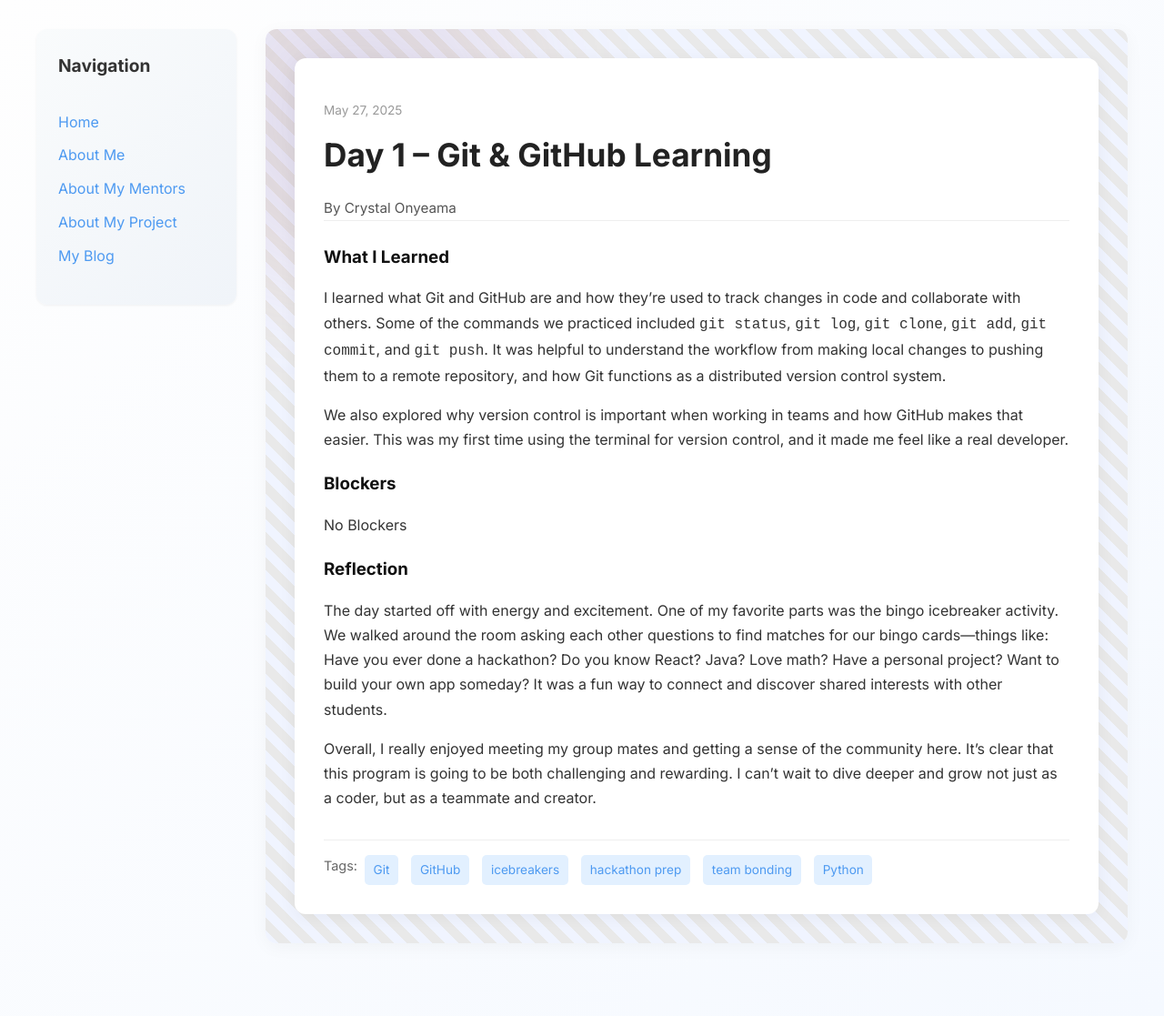
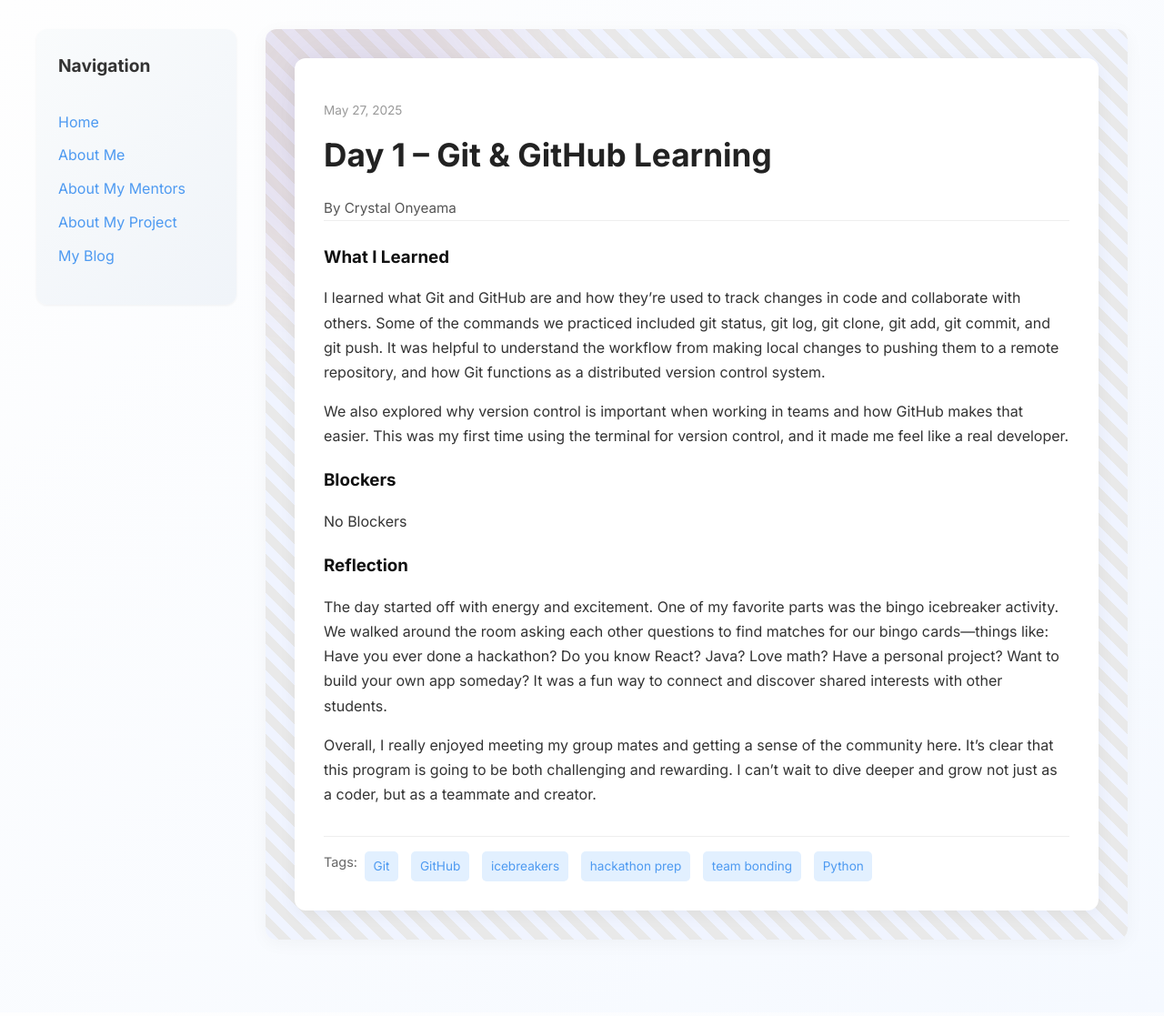
Before and after one commit to crystalonyeama/crystalonyeama.github.io, a Jekyll site: the page built from _posts/2025-05-27-day-1.md, in a window 1280 px wide. Shown: the whole page at 91% size. Built offline with Jekyll 4.4.1, drawn with Linux system fonts in a browser that asks for light colours.

Commit message:
Update 2025-05-27-day-1.md

```diff
--- a/_posts/2025-05-27-day-1.md
+++ b/_posts/2025-05-27-day-1.md
@@ -7,7 +7,7 @@ permalink: /day1.html
 tags: ["Git", "GitHub", "icebreakers", "hackathon prep", "team bonding", "Python"]
 
 what_i_learned: |
-  I learned what Git and GitHub are and how they’re used to track changes in code and collaborate with others. Some of the commands we practiced included `git status`, `git log`, `git clone`, `git add`, `git commit`, and `git push`. It was helpful to understand the workflow from making local changes to pushing them to a remote repository, and how Git functions as a distributed version control system.
+  I learned what Git and GitHub are and how they’re used to track changes in code and collaborate with others. Some of the commands we practiced included git status, git log, git clone, git add, git commit, and git push. It was helpful to understand the workflow from making local changes to pushing them to a remote repository, and how Git functions as a distributed version control system.
 
   We also explored why version control is important when working in teams and how GitHub makes that easier. This was my first time using the terminal for version control, and it made me feel like a real developer.
 
```
